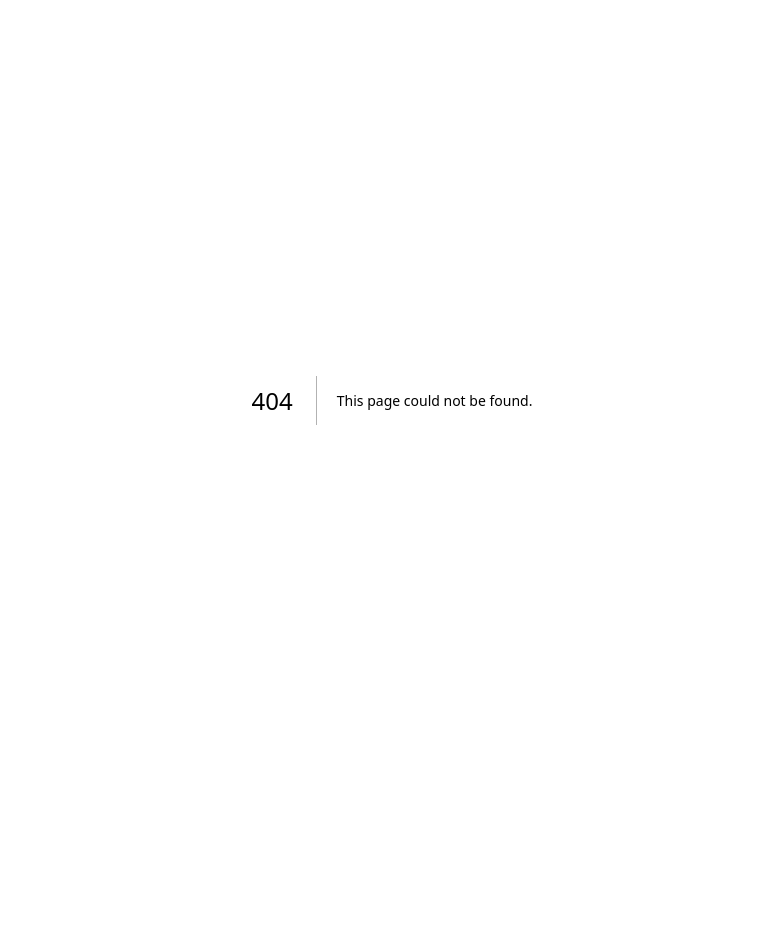
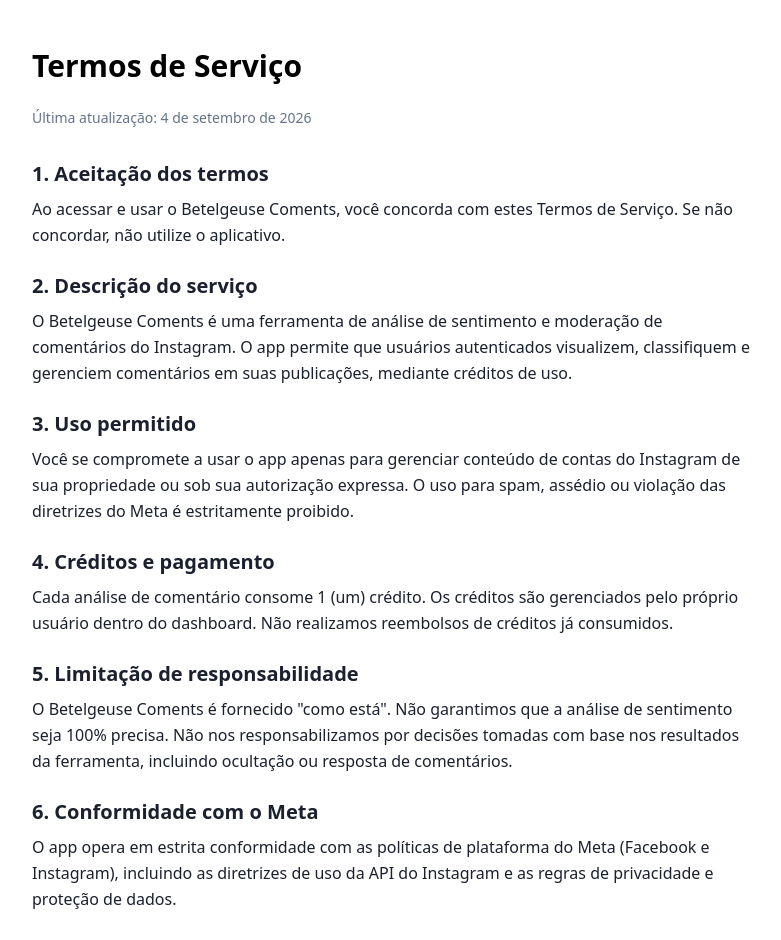
Before and after one commit to mlmpbr2/betelgeuse-coments, a Next.js app: page /terms in a window 1280 px wide. Before the commit this address had no page. Shown: the top 940 px of the page, without its empty margins (248-1029 px from the left). Before the commit the page ends 800 px from the top, so only its background shows below. Built offline with nearby package versions, Linux system fonts and the light colour scheme.

Commit message:
feat: adiciona privacy policy e terms of service

```diff
--- /dev/null
+++ b/src/app/privacy/page.tsx
@@ -0,0 +1,61 @@
+export const metadata = {
+  title: "Política de Privacidade — Betelgeuse Coments",
+};
+
+export default function PrivacyPage() {
+  return (
+    <main className="max-w-3xl mx-auto px-6 py-12">
+      <h1 className="text-3xl font-bold mb-6">Política de Privacidade</h1>
+      <p className="text-sm text-muted-foreground mb-8">Última atualização: 4 de setembro de 2026</p>
+
+      <section className="space-y-6 text-foreground/90 leading-relaxed">
+        <div>
+          <h2 className="text-xl font-semibold mb-2">1. Dados que coletamos</h2>
+          <p>
+            O Betelgeuse Coments acessa publicamente os comentários e publicações da sua conta do Instagram
+            conectada, exclusivamente para fins de análise de sentimento e moderação de conteúdo.
+            Não coletamos dados pessoais sensíveis, mensagens privadas ou informações de seguidores.
+          </p>
+        </div>
+
+        <div>
+          <h2 className="text-xl font-semibold mb-2">2. Finalidade do uso</h2>
+          <p>
+            Os dados acessados são utilizados apenas para:
+          </p>
+          <ul className="list-disc pl-6 mt-2 space-y-1">
+            <li>Exibir seus posts e comentários no dashboard;</li>
+            <li>Classificar o sentimento (positivo, neutro, negativo) dos comentários;</li>
+            <li>Permitir que você oculte ou responda comentários diretamente pelo app.</li>
+          </ul>
+        </div>
+
+        <div>
+          <h2 className="text-xl font-semibold mb-2">3. Compartilhamento com terceiros</h2>
+          <p>
+            Não vendemos, alugamos ou compartilhamos seus dados com terceiros.
+            As informações do Instagram são processadas exclusivamente nos servidores da Vercel e do Supabase,
+            sob sua conta vinculada.
+          </p>
+        </div>
+
+        <div>
+          <h2 className="text-xl font-semibold mb-2">4. Retenção e exclusão</h2>
+          <p>
+            Os dados são mantidos enquanto sua conta estiver vinculada ao app.
+            Você pode solicitar a exclusão completa dos seus dados a qualquer momento
+            entrando em contato pelo e-mail: contato@betelgeuse.com.br
+          </p>
+        </div>
+
+        <div>
+          <h2 className="text-xl font-semibold mb-2">5. Conformidade</h2>
+          <p>
+            Este app opera em conformidade com as políticas de plataforma do Meta
+            (Facebook e Instagram) e com a LGPD (Lei Geral de Proteção de Dados).
+          </p>
+        </div>
+      </section>
+    </main>
+  );
+}
--- /dev/null
+++ b/src/app/terms/page.tsx
@@ -0,0 +1,74 @@
+export const metadata = {
+  title: "Termos de Serviço — Betelgeuse Coments",
+};
+
+export default function TermsPage() {
+  return (
+    <main className="max-w-3xl mx-auto px-6 py-12">
+      <h1 className="text-3xl font-bold mb-6">Termos de Serviço</h1>
+      <p className="text-sm text-muted-foreground mb-8">Última atualização: 4 de setembro de 2026</p>
+
+      <section className="space-y-6 text-foreground/90 leading-relaxed">
+        <div>
+          <h2 className="text-xl font-semibold mb-2">1. Aceitação dos termos</h2>
+          <p>
+            Ao acessar e usar o Betelgeuse Coments, você concorda com estes Termos de Serviço.
+            Se não concordar, não utilize o aplicativo.
+          </p>
+        </div>
+
+        <div>
+          <h2 className="text-xl font-semibold mb-2">2. Descrição do serviço</h2>
+          <p>
+            O Betelgeuse Coments é uma ferramenta de análise de sentimento e moderação de comentários
+            do Instagram. O app permite que usuários autenticados visualizem, classifiquem e gerenciem
+            comentários em suas publicações, mediante créditos de uso.
+          </p>
+        </div>
+
+        <div>
+          <h2 className="text-xl font-semibold mb-2">3. Uso permitido</h2>
+          <p>
+            Você se compromete a usar o app apenas para gerenciar conteúdo de contas do Instagram
+            de sua propriedade ou sob sua autorização expressa. O uso para spam, assédio ou
+            violação das diretrizes do Meta é estritamente proibido.
+          </p>
+        </div>
+
+        <div>
+          <h2 className="text-xl font-semibold mb-2">4. Créditos e pagamento</h2>
+          <p>
+            Cada análise de comentário consome 1 (um) crédito. Os créditos são gerenciados pelo próprio
+            usuário dentro do dashboard. Não realizamos reembolsos de créditos já consumidos.
+          </p>
+        </div>
+
+        <div>
+          <h2 className="text-xl font-semibold mb-2">5. Limitação de responsabilidade</h2>
+          <p>
+            O Betelgeuse Coments é fornecido &quot;como está&quot;. Não garantimos que a análise de sentimento
+            seja 100% precisa. Não nos responsabilizamos por decisões tomadas com base nos resultados
+            da ferramenta, incluindo ocultação ou resposta de comentários.
+          </p>
+        </div>
+
+        <div>
+          <h2 className="text-xl font-semibold mb-2">6. Conformidade com o Meta</h2>
+          <p>
+            O app opera em estrita conformidade com as políticas de plataforma do Meta
+            (Facebook e Instagram), incluindo as diretrizes de uso da API do Instagram e
+            as regras de privacidade e proteção de dados.
+          </p>
+        </div>
+
+        <div>
+          <h2 className="text-xl font-semibold mb-2">7. Alterações nos termos</h2>
+          <p>
+            Reservamo-nos o direito de modificar estes termos a qualquer momento.
+            Alterações significativas serão notificadas por e-mail ou no dashboard do app.
+          </p>
+        </div>
+      </section>
+    </main>
+  );
+}
```
